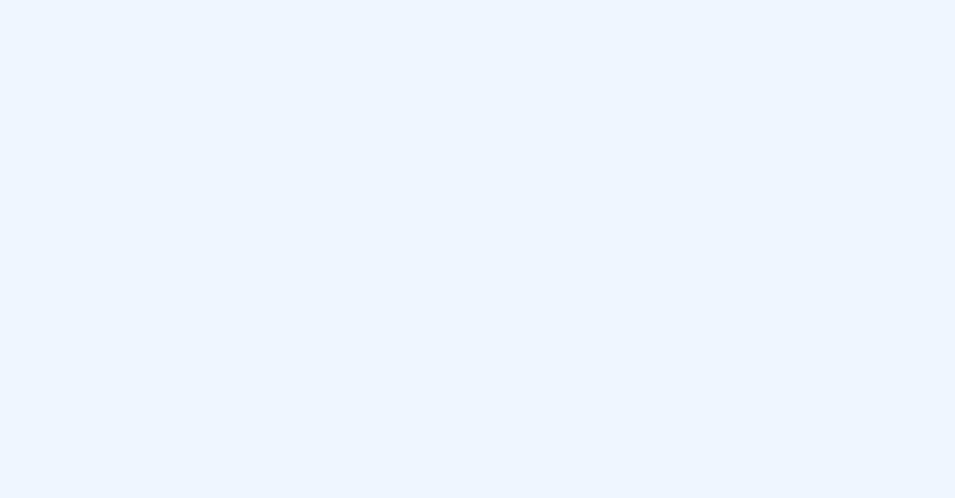
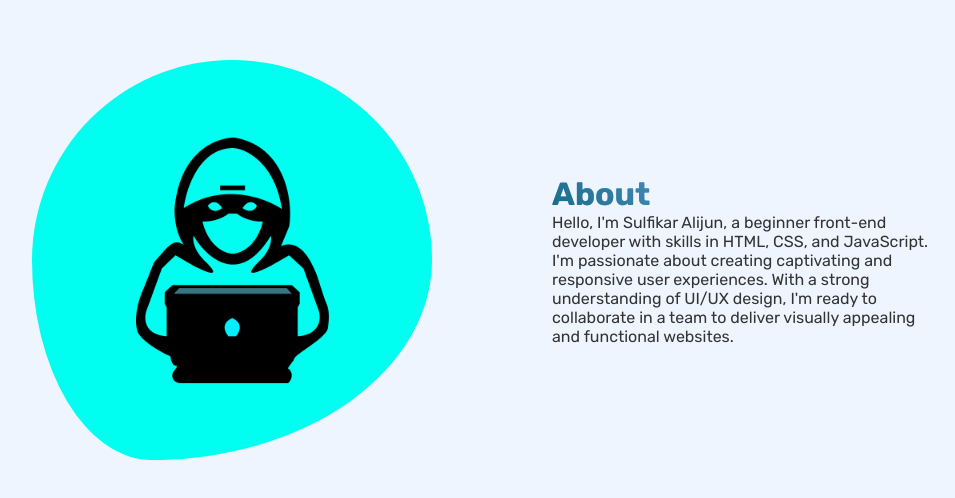
Before and after one commit to sulfikaralijun/Vue-Portfolio, a Vue app: page / in a window 1280 px wide. Shown: the part 940-1438 px from the top of the page, without its empty margins (88-1043 px from the left). Before the commit the page ends 800 px from the top, so only its background shows below. Built offline with nearby package versions, Linux system fonts and the light colour scheme.

Commit message:
feet: add template

```diff
--- a/src/components/AboutPage.vue
+++ b/src/components/AboutPage.vue
@@ -1,5 +1,38 @@
 <template>
-  <section>
-
+  <section id="about">
+    <BannerIconVue width="300px"/>
+    <div class="about-text">
+      <h3>About</h3>
+      <p>Hello, I'm Sulfikar Alijun, a beginner front-end developer with skills in HTML, CSS, and JavaScript. I'm passionate about creating captivating and responsive user experiences. With a strong understanding of UI/UX design, I'm ready to collaborate in a team to deliver visually appealing and functional websites.</p>
+    </div>
   </section>
 </template>
+<script setup>
+import BannerIconVue from './child/BannerIcon.vue';
+
+</script>
+<style scoped>
+section#about {
+  width: 100%;
+  height: 100vh;
+  display: flex;
+  align-items: center;
+  justify-content: center;
+}
+.about-text {
+  width: 50%;
+  /* background-color: blue; */
+}
+.about-text h3 {
+  font-size: 2rem;
+  background: linear-gradient(45deg, var(--primary-color), var(--secondary-color), var(--primary-color)), var(--secondary-color);
+  -webkit-background-clip: text;
+  background-clip: text;
+  color: transparent;
+}
+.about-text p {
+  width: 60%;
+  font-size: 1rem;
+  color: var(--black);
+}
+</style>
```
